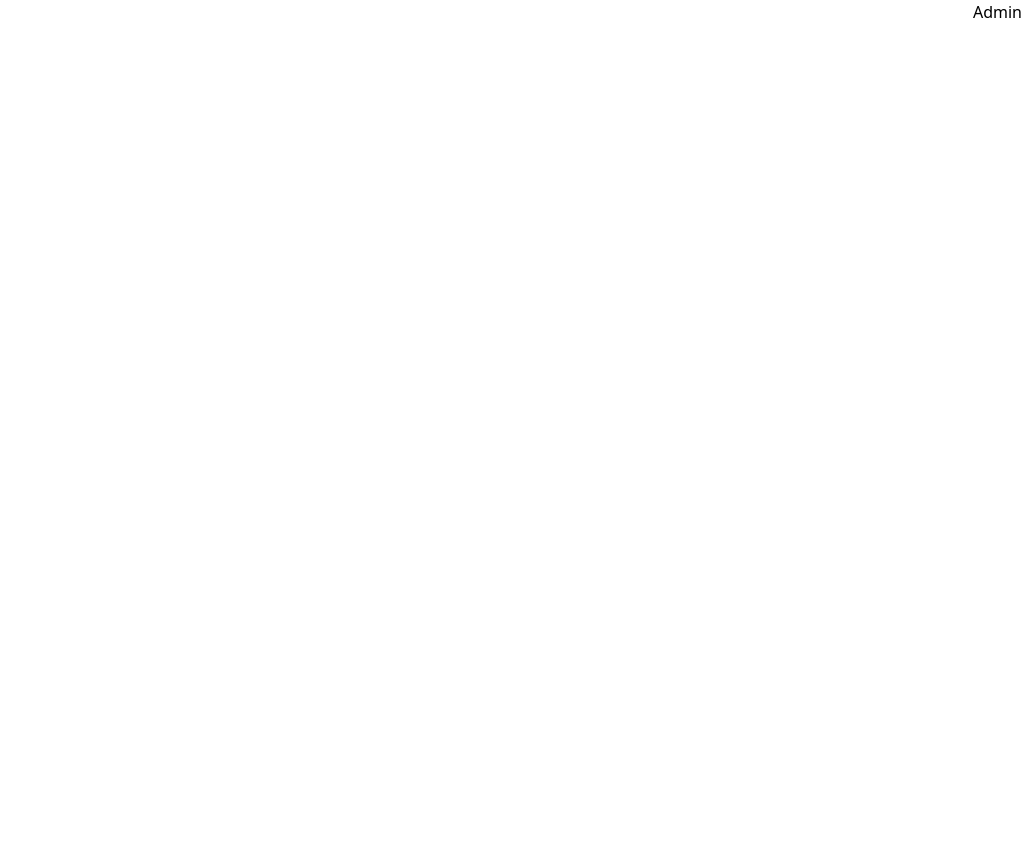
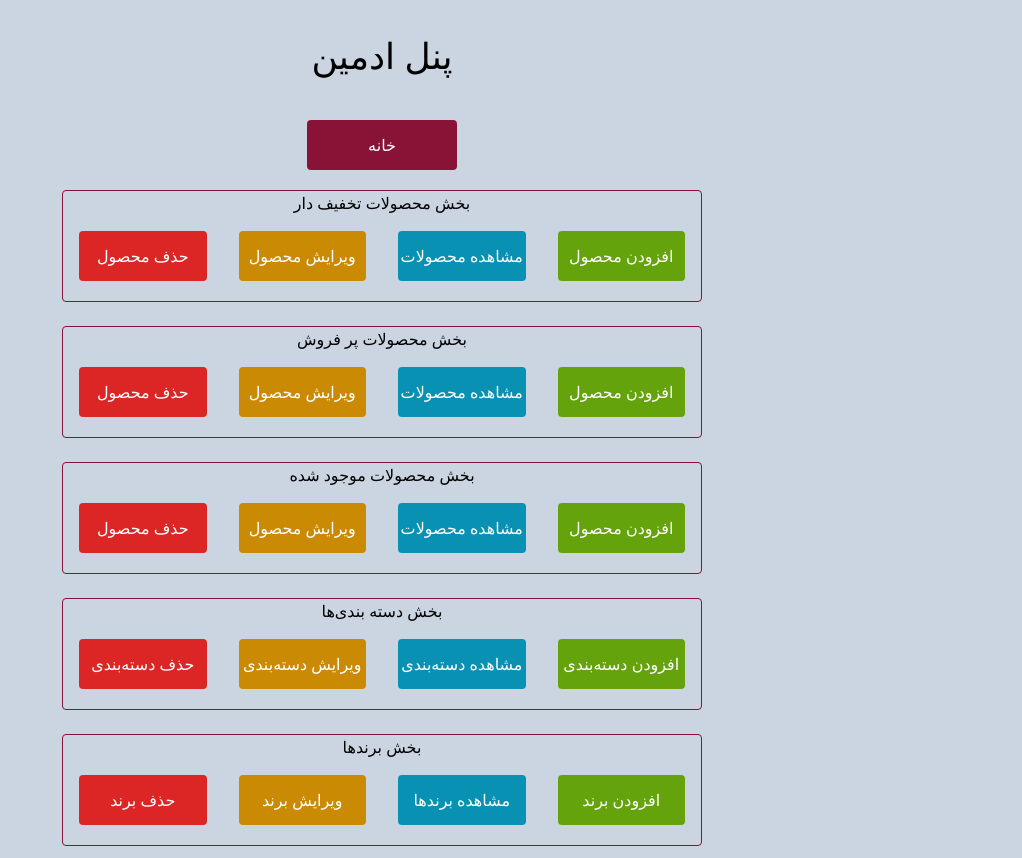
Before and after one commit to MarjanSMir/Dastresi-React, a React (Vite) app: page /Admin in a window 1280 px wide. Shown: the whole page, without its empty margins (258-1280 px from the left). Before the commit the page ends 800 px from the top, so only its background shows below. Built offline with nearby package versions, Linux system fonts and the light colour scheme.

Commit message:
Start Admin Panel

```diff
--- a/src/components/Footer/Footer.jsx
+++ b/src/components/Footer/Footer.jsx
@@ -11,7 +11,7 @@ const Footer = () => {
           تهران - میدان امام خمینی - پاساژ لباف - همکف - پلاک 3 - فروشگاه بدیع
         </span>
         <a href="#Header">
-          <button className="ml-6 w-20 h-10 bg-white text-center text-black">
+          <button className="ml-6 w-20 h-10 bg-white text-center text-black rounded">
             برو به بالا
           </button>
         </a>
--- a/src/output.css
+++ b/src/output.css
@@ -554,6 +554,10 @@ video {
   display: none;
 }
 
+.m-1 {
+  margin: 0.25rem;
+}
+
 .m-3 {
   margin: 0.75rem;
 }
@@ -562,20 +566,28 @@ video {
   margin: 1.25rem;
 }
 
-.m-1 {
-  margin: 0.25rem;
+.m-8 {
+  margin: 2rem;
 }
 
 .m-9 {
   margin: 2.25rem;
 }
 
-.m-8 {
-  margin: 2rem;
+.m-4 {
+  margin: 1rem;
+}
+
+.m-2 {
+  margin: 0.5rem;
 }
 
 .mb-1 {
   margin-bottom: 0.25rem;
+}
+
+.mb-4 {
+  margin-bottom: 1rem;
 }
 
 .mb-6 {
@@ -584,6 +596,14 @@ video {
 
 .mb-7 {
   margin-bottom: 1.75rem;
+}
+
+.ml-6 {
+  margin-left: 1.5rem;
+}
+
+.mr-9 {
+  margin-right: 2.25rem;
 }
 
 .mt-10 {
@@ -602,40 +622,32 @@ video {
   margin-top: 2rem;
 }
 
-.ml-4 {
-  margin-left: 1rem;
+.flex {
+  display: flex;
 }
 
-.ml-6 {
-  margin-left: 1.5rem;
+.h-10 {
+  height: 2.5rem;
 }
 
-.ml-8 {
-  margin-left: 2rem;
+.h-20 {
+  height: 5rem;
 }
 
-.mr-5 {
-  margin-right: 1.25rem;
+.h-24 {
+  height: 6rem;
 }
 
-.mr-7 {
-  margin-right: 1.75rem;
+.h-36 {
+  height: 9rem;
 }
 
-.mr-8 {
-  margin-right: 2rem;
+.h-8 {
+  height: 2rem;
 }
 
-.mr-9 {
-  margin-right: 2.25rem;
-}
-
-.mb-4 {
-  margin-bottom: 1rem;
-}
-
-.flex {
-  display: flex;
+.h-\[100px\] {
+  height: 100px;
 }
 
 .h-\[200px\] {
@@ -670,56 +682,24 @@ video {
   height: 100%;
 }
 
-.h-\[auto\] {
-  height: auto;
+.h-screen {
+  height: 100vh;
 }
 
-.h-\[100px\] {
-  height: 100px;
+.h-40 {
+  height: 10rem;
 }
 
-.h-\[4rempx\] {
-  height: 4rempx;
+.h-5 {
+  height: 1.25rem;
 }
 
-.h-\[4rem\] {
-  height: 4rem;
+.h-\[50px\] {
+  height: 50px;
 }
 
-.h-8 {
-  height: 2rem;
-}
-
-.h-4 {
-  height: 1rem;
-}
-
-.h-9 {
-  height: 2.25rem;
-}
-
-.h-6 {
-  height: 1.5rem;
-}
-
-.h-10 {
-  height: 2.5rem;
-}
-
-.h-20 {
-  height: 5rem;
-}
-
-.h-60 {
-  height: 15rem;
-}
-
-.h-24 {
-  height: 6rem;
-}
-
-.h-36 {
-  height: 9rem;
+.h-28 {
+  height: 7rem;
 }
 
 .w-1\/2 {
@@ -730,12 +710,32 @@ video {
   width: 25%;
 }
 
+.w-20 {
+  width: 5rem;
+}
+
 .w-3\/4 {
   width: 75%;
 }
 
+.w-36 {
+  width: 9rem;
+}
+
+.w-\[100px\] {
+  width: 100px;
+}
+
 .w-\[15rem\] {
   width: 15rem;
+}
+
+.w-\[200px\] {
+  width: 200px;
+}
+
+.w-\[600px\] {
+  width: 600px;
 }
 
 .w-\[7rem\] {
@@ -746,68 +746,20 @@ video {
   width: 100%;
 }
 
-.w-12 {
-  width: 3rem;
+.w-\[150px\] {
+  width: 150px;
 }
 
-.w-20 {
-  width: 5rem;
+.w-9\/12 {
+  width: 75%;
 }
 
-.w-2\/6 {
-  width: 33.333333%;
+.w-5\/12 {
+  width: 41.666667%;
 }
 
-.w-2\/5 {
-  width: 40%;
-}
-
-.w-2\/3 {
-  width: 66.666667%;
-}
-
-.w-auto {
-  width: auto;
-}
-
-.w-\[300px\] {
-  width: 300px;
-}
-
-.w-\[500px\] {
-  width: 500px;
-}
-
-.w-\[00px\] {
-  width: 00px;
-}
-
-.w-\[600px\] {
-  width: 600px;
-}
-
-.w-\[100px\] {
-  width: 100px;
-}
-
-.w-\[200px\] {
-  width: 200px;
-}
-
-.w-\[\] {
-  width: ;
-}
-
-.w-3 {
-  width: 0.75rem;
-}
-
-.w-24 {
-  width: 6rem;
-}
-
-.w-36 {
-  width: 9rem;
+.w-6\/12 {
+  width: 50%;
 }
 
 .cursor-pointer {
@@ -846,10 +798,6 @@ video {
   justify-content: space-around;
 }
 
-.scroll-smooth {
-  scroll-behavior: smooth;
-}
-
 .rounded {
   border-radius: 0.25rem;
 }
@@ -858,9 +806,31 @@ video {
   border-radius: 1rem;
 }
 
+.border {
+  border-width: 1px;
+}
+
+.border-r {
+  border-right-width: 1px;
+}
+
+.border-solid {
+  border-style: solid;
+}
+
+.border-rose-900 {
+  --tw-border-opacity: 1;
+  border-color: rgb(136 19 55 / var(--tw-border-opacity));
+}
+
 .bg-blue-700 {
   --tw-bg-opacity: 1;
   background-color: rgb(29 78 216 / var(--tw-bg-opacity));
+}
+
+.bg-cyan-600 {
+  --tw-bg-opacity: 1;
+  background-color: rgb(8 145 178 / var(--tw-bg-opacity));
 }
 
 .bg-gray-200 {
@@ -873,19 +843,19 @@ video {
   background-color: rgb(209 213 219 / var(--tw-bg-opacity));
 }
 
+.bg-gray-400 {
+  --tw-bg-opacity: 1;
+  background-color: rgb(156 163 175 / var(--tw-bg-opacity));
+}
+
 .bg-green-600 {
   --tw-bg-opacity: 1;
   background-color: rgb(22 163 74 / var(--tw-bg-opacity));
 }
 
-.bg-gray-500 {
+.bg-lime-600 {
   --tw-bg-opacity: 1;
-  background-color: rgb(107 114 128 / var(--tw-bg-opacity));
-}
-
-.bg-gray-400 {
-  --tw-bg-opacity: 1;
-  background-color: rgb(156 163 175 / var(--tw-bg-opacity));
+  background-color: rgb(101 163 13 / var(--tw-bg-opacity));
 }
 
 .bg-white {
@@ -893,9 +863,34 @@ video {
   background-color: rgb(255 255 255 / var(--tw-bg-opacity));
 }
 
-.bg-slate-400 {
+.bg-yellow-600 {
   --tw-bg-opacity: 1;
-  background-color: rgb(148 163 184 / var(--tw-bg-opacity));
+  background-color: rgb(202 138 4 / var(--tw-bg-opacity));
+}
+
+.bg-red-600 {
+  --tw-bg-opacity: 1;
+  background-color: rgb(220 38 38 / var(--tw-bg-opacity));
+}
+
+.bg-pink-600 {
+  --tw-bg-opacity: 1;
+  background-color: rgb(219 39 119 / var(--tw-bg-opacity));
+}
+
+.bg-slate-500 {
+  --tw-bg-opacity: 1;
+  background-color: rgb(100 116 139 / var(--tw-bg-opacity));
+}
+
+.bg-slate-300 {
+  --tw-bg-opacity: 1;
+  background-color: rgb(203 213 225 / var(--tw-bg-opacity));
+}
+
+.bg-rose-900 {
+  --tw-bg-opacity: 1;
+  background-color: rgb(136 19 55 / var(--tw-bg-opacity));
 }
 
 .p-2 {
@@ -924,10 +919,6 @@ video {
 
 .text-justify {
   text-align: justify;
-}
-
-.align-middle {
-  vertical-align: middle;
 }
 
 .text-2xl {
@@ -963,6 +954,15 @@ video {
   font-weight: 600;
 }
 
+.font-normal {
+  font-weight: 400;
+}
+
+.text-black {
+  --tw-text-opacity: 1;
+  color: rgb(0 0 0 / var(--tw-text-opacity));
+}
+
 .text-blue-700 {
   --tw-text-opacity: 1;
   color: rgb(29 78 216 / var(--tw-text-opacity));
@@ -993,18 +993,7 @@ video {
   color: rgb(255 255 255 / var(--tw-text-opacity));
 }
 
-.text-black {
-  --tw-text-opacity: 1;
-  color: rgb(0 0 0 / var(--tw-text-opacity));
-}
-
 .drop-shadow-2xl {
   --tw-drop-shadow: drop-shadow(0 25px 25px rgb(0 0 0 / 0.15));
   filter: var(--tw-blur) var(--tw-brightness) var(--tw-contrast) var(--tw-grayscale) var(--tw-hue-rotate) var(--tw-invert) var(--tw-saturate) var(--tw-sepia) var(--tw-drop-shadow);
 }
-
-.transition-transform {
-  transition-property: transform;
-  transition-timing-function: cubic-bezier(0.4, 0, 0.2, 1);
-  transition-duration: 150ms;
-}
--- a/src/pages/Admin/Admin.jsx
+++ b/src/pages/Admin/Admin.jsx
@@ -1,6 +1,96 @@
-const Admin = () =>{
-    return (
-        <h1 className="">Admin</h1>
-    )
-}
+const Admin = () => {
+  return (
+    <div className="flex flex-col justify-center items-center bg-slate-300">
+      <h1 className="text-4xl m-9">پنل ادمین</h1>
+      <button className="w-[150px] h-[50px] rounded text-white bg-rose-900 m-2">
+        خانه
+      </button>
+      <div className="w-6/12 h-28 border border-solid m-3 rounded border-rose-900">
+        <p className="text-center font-normal">بخش محصولات تخفیف دار</p>
+        <div className="flex justify-center items-start">
+          <button className="w-[150px] h-[50px] rounded text-white bg-lime-600 m-4">
+            افزودن محصول
+          </button>
+          <button className="w-[150px] h-[50px] rounded  text-white bg-cyan-600 m-4">
+            مشاهده محصولات
+          </button>
+          <button className="w-[150px] h-[50px] rounded  text-white bg-yellow-600 m-4">
+            ویرایش محصول
+          </button>
+          <button className="w-[150px] h-[50px] rounded  text-white bg-red-600 m-4">
+            حذف محصول
+          </button>
+        </div>
+      </div>
+      <div className="w-6/12 h-28 border border-solid m-3 rounded border-rose-900">
+        <p className="text-center font-normal">بخش محصولات پر فروش</p>
+        <div className="  flex justify-center items-start">
+          <button className="w-[150px] h-[50px] rounded  text-white bg-lime-600 m-4">
+            افزودن محصول
+          </button>
+          <button className="w-[150px] h-[50px] rounded  text-white bg-cyan-600 m-4">
+            مشاهده محصولات
+          </button>
+          <button className="w-[150px] h-[50px] rounded  text-white bg-yellow-600 m-4">
+            ویرایش محصول
+          </button>
+          <button className="w-[150px] h-[50px] rounded  text-white bg-red-600 m-4">
+            حذف محصول
+          </button>
+        </div>
+      </div>
+      <div className="w-6/12 h-28 border border-solid m-3 rounded border-rose-900">
+        <p className="text-center font-normal">بخش محصولات موجود شده</p>
+        <div className="  flex justify-center items-start">
+          <button className="w-[150px] h-[50px] rounded  text-white bg-lime-600 m-4">
+            افزودن محصول
+          </button>
+          <button className="w-[150px] h-[50px] rounded  text-white bg-cyan-600 m-4">
+            مشاهده محصولات
+          </button>
+          <button className="w-[150px] h-[50px] rounded  text-white bg-yellow-600 m-4">
+            ویرایش محصول
+          </button>
+          <button className="w-[150px] h-[50px] rounded  text-white bg-red-600 m-4">
+            حذف محصول
+          </button>
+        </div>
+      </div>
+      <div className="w-6/12 h-28 border border-solid m-3 rounded border-rose-900">
+        <p className="text-center font-normal">بخش دسته بندی‌ها</p>
+        <div className="  flex justify-center items-start">
+          <button className="w-[150px] h-[50px] rounded  text-white bg-lime-600 m-4">
+            افزودن دسته‌بندی
+          </button>
+          <button className="w-[150px] h-[50px] rounded  text-white bg-cyan-600 m-4">
+            مشاهده دسته‌بندی
+          </button>
+          <button className="w-[150px] h-[50px] rounded  text-white bg-yellow-600 m-4">
+            ویرایش دسته‌بندی
+          </button>
+          <button className="w-[150px] h-[50px] rounded  text-white bg-red-600 m-4">
+            حذف دسته‌بندی
+          </button>
+        </div>
+      </div>
+      <div className="w-6/12 h-28 border border-solid m-3 rounded border-rose-900">
+        <p className="text-center font-normal">بخش برندها</p>
+        <div className="  flex justify-center items-start">
+          <button className="w-[150px] h-[50px] rounded  text-white bg-lime-600 m-4">
+            افزودن برند
+          </button>
+          <button className="w-[150px] h-[50px] rounded  text-white bg-cyan-600 m-4">
+            مشاهده برندها
+          </button>
+          <button className="w-[150px] h-[50px] rounded  text-white bg-yellow-600 m-4">
+            ویرایش برند
+          </button>
+          <button className="w-[150px] h-[50px] rounded  text-white bg-red-600 m-4">
+            حذف برند
+          </button>
+        </div>
+      </div>
+    </div>
+  );
+};
 export default Admin;
```
Also changed, not shown: src/pages/Admin/Create.jsx (added, +7 -0 lines).
